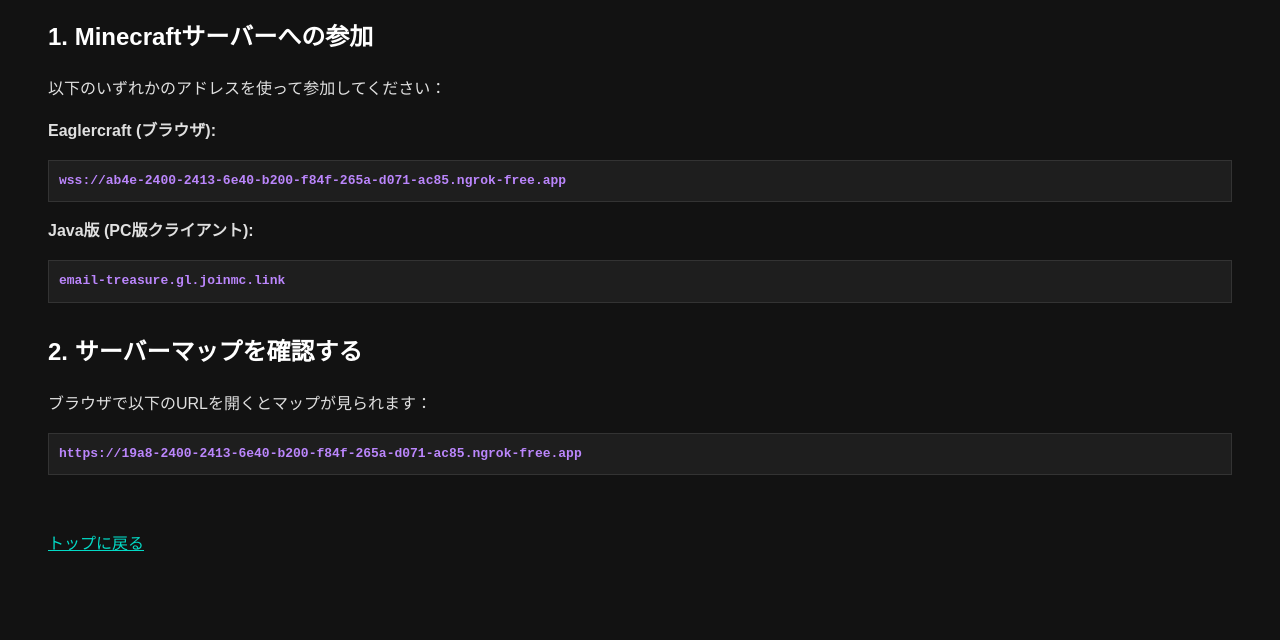
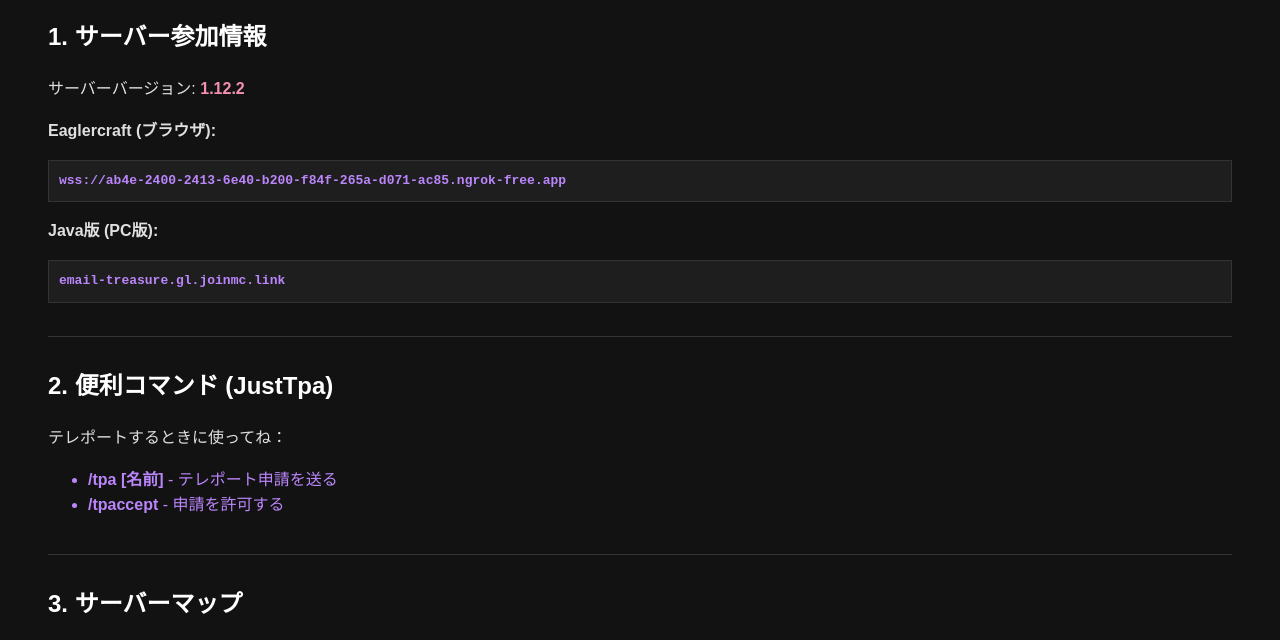
Before and after one commit to PonkanProgrammer/my-server-status, a plain HTML site: page join.html in a window 1280 px wide. Shown: the part 124-764 px from the top of the page. Drawn offline with Linux system fonts and the light colour scheme.

Commit message:
Auto-update: 2026/06/05 22:31:16.04

```diff
--- a/join.html
+++ b/join.html
@@ -5,31 +5,41 @@
     <title>接続情報 - Ponkan Server</title>
     <style>
         body { font-family: sans-serif; padding: 40px; line-height: 1.6; background-color: #121212; color: #e0e0e0; }
-        .section { margin-bottom: 30px; }
+        .section { margin-bottom: 30px; border-bottom: 1px solid #333; padding-bottom: 20px; }
         .code { background-color: #1e1e1e; color: #bb86fc; padding: 10px; font-family: monospace; border: 1px solid #333; display: block; word-break: break-all; font-weight: bold; }
         h2 { color: #ffffff; }
-        a { color: #03dac6; }
+        .version { color: #f48fb1; font-weight: bold; }
+        .rules { color: #cfcfcf; background: #252525; padding: 15px; border-radius: 5px; }
+        a { color: #03dac6; text-decoration: none; }
     </style>
 </head>
 <body>
     <h1>接続情報</h1>
 
     <div class="section">
-        <h2>1. Minecraftサーバーへの参加</h2>
-        <p>以下のいずれかのアドレスを使って参加してください：</p>
+        <h2>1. サーバー参加情報</h2>
+        <p>サーバーバージョン: <span class="version">1.12.2</span></p>
         <p><strong>Eaglercraft (ブラウザ):</strong></p>
         <p class="code">wss://ab4e-2400-2413-6e40-b200-f84f-265a-d071-ac85.ngrok-free.app</p>
-        <p><strong>Java版 (PC版クライアント):</strong></p>
+        <p><strong>Java版 (PC版):</strong></p>
         <p class="code">email-treasure.gl.joinmc.link</p>
     </div>
 
     <div class="section">
-        <h2>2. サーバーマップを確認する</h2>
-        <p>ブラウザで以下のURLを開くとマップが見られます：</p>
+        <h2>2. 便利コマンド (JustTpa)</h2>
+        <p>テレポートするときに使ってね：</p>
+        <ul style="color: #bb86fc;">
+            <li><strong>/tpa [名前]</strong> - テレポート申請を送る</li>
+            <li><strong>/tpaccept</strong> - 申請を許可する</li>
+        </ul>
+    </div>
+
+    <div class="section">
+        <h2>3. サーバーマップ</h2>
         <p class="code">https://19a8-2400-2413-6e40-b200-f84f-265a-d071-ac85.ngrok-free.app</p>
     </div>
 
     <br>
-    <a href="index.html">トップに戻る</a>
+    <a href="index.html">← トップに戻る</a>
 </body>
 </html>
```
